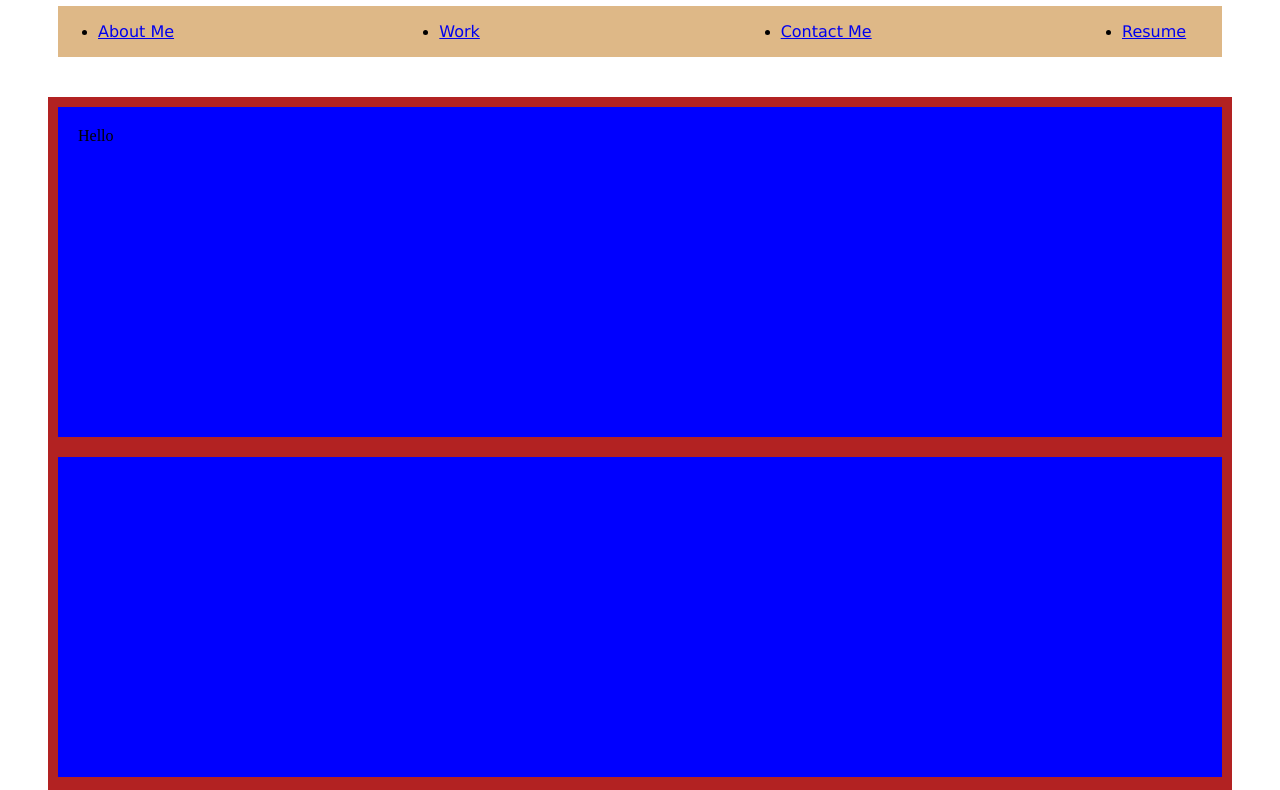
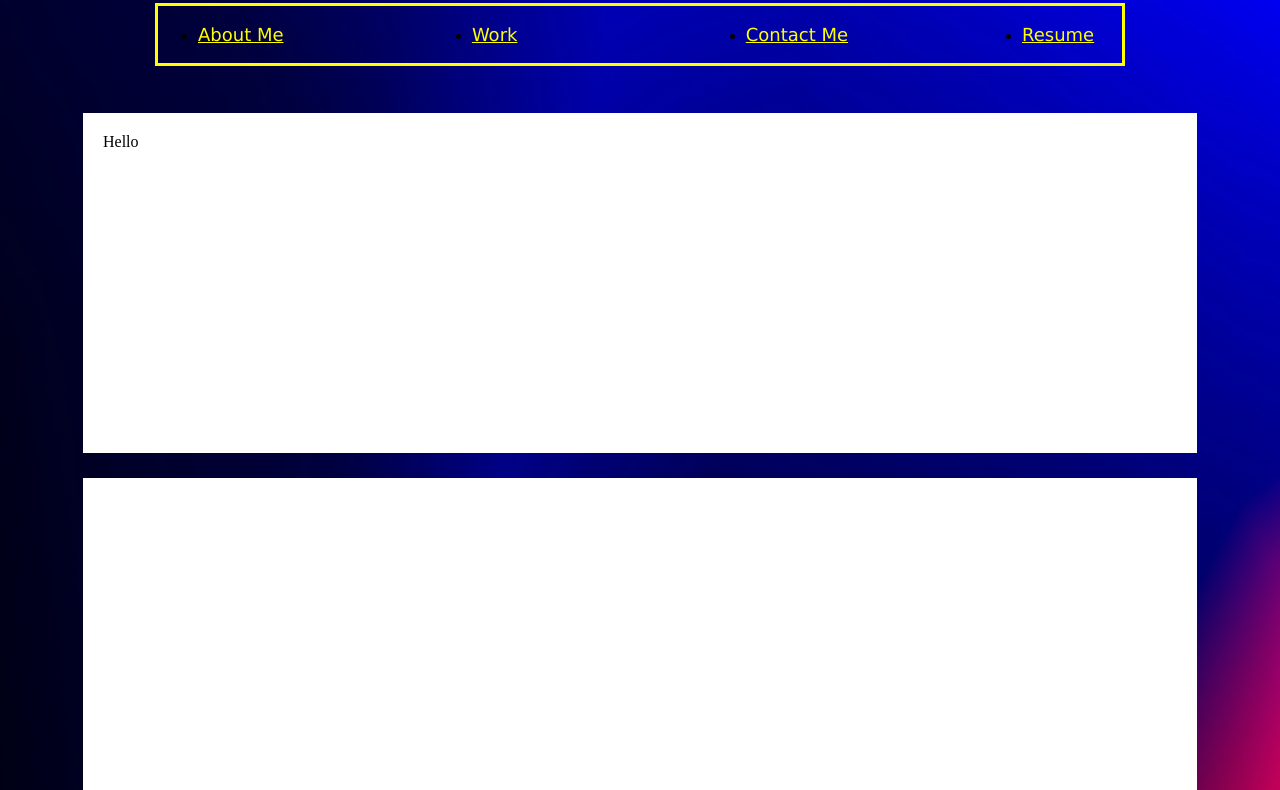
Before and after one commit to noahSPICE/CSS-Advanced-Challenge, a plain HTML site: page docs/index.html in a window 1280 px wide. Shown: the part 75-865 px from the top of the page. Drawn offline with Linux system fonts and the light colour scheme.

Commit message:
Added Imag to BG and Styled text and nav bar

```diff
--- a/docs/style.css
+++ b/docs/style.css
@@ -4,30 +4,51 @@ nav ul {
 }
 
 nav {
-    margin-left: 50px;
-    margin-right: 50px;
-    background-color: burlywood;
+    margin-left: 150px;
+    margin-right: 150px;
+    outline: solid yellow 3px;
 }
 
 nav p {
     min-width: 100px;
     font-family: Verdana, Geneva, Tahoma, sans-serif;
+    font-size: large;
+    font-weight: 300;
+    color: yellow;
 }
 
 .website-header {
     text-align: center;
     font-family: Verdana, Geneva, Tahoma, sans-serif;
+    color: yellow;
 }
 
 .add-info {
     border: 10px;
-    outline: firebrick solid 10px;
-    margin: auto;
+    outline: black 10px;
+    margin: 25px;
     padding: 20px;
     height: 300px;
-    background-color: blue;
+    background-color: white;
 }
 
 .main-div {
     margin: 50px;
 }
+
+body {
+    background-image: url("../Gradient-BG.jpg");
+    background-size: 100%;
+}
+
+a:link {
+    color: yellow;
+}
+
+a:visited {
+    color: hotpink;
+}
+
+a:hover {
+    color: lightgray;
+}
```
Also changed, not shown: Gradient-BG.jpg (added).
